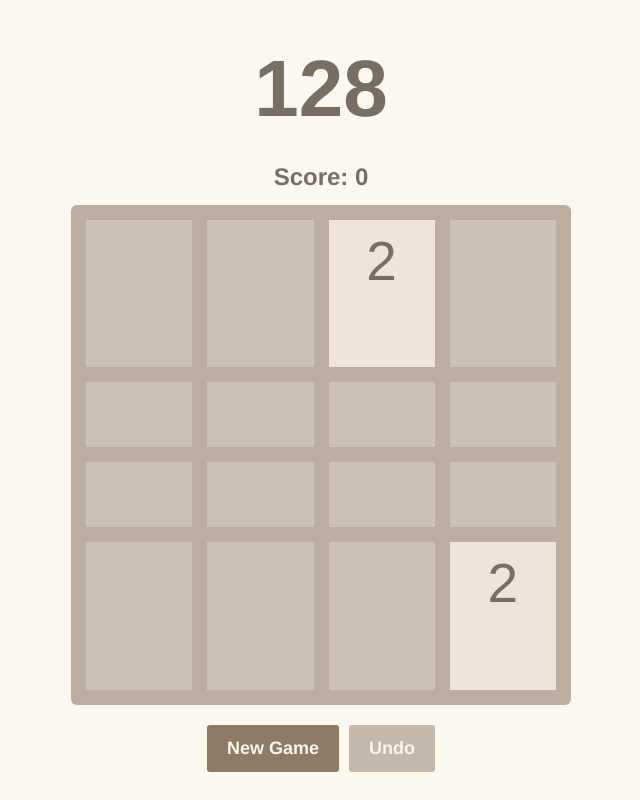
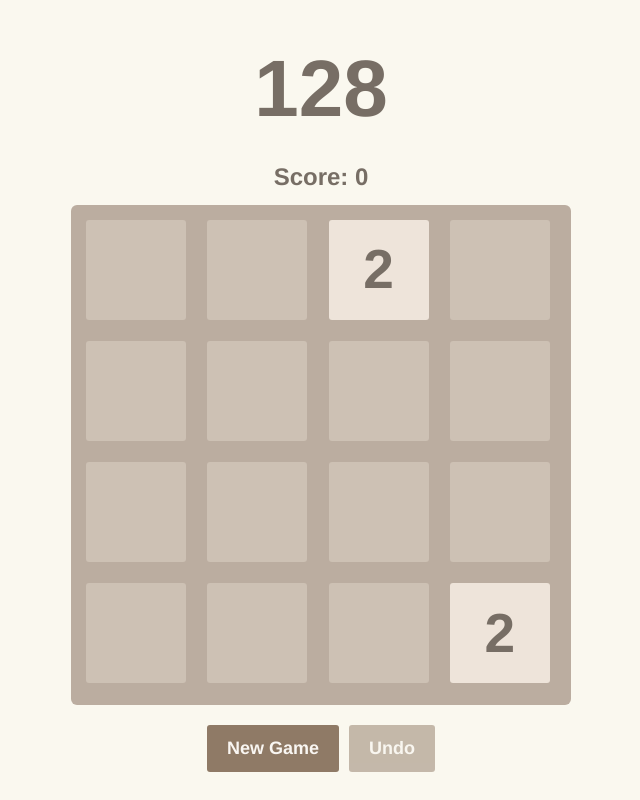
Before and after one commit to IceCandle/2048-clone, a React (Vite) app: page / in a window 1280 px wide. Shown: the whole page, without its empty margins (319-959 px from the left). Built offline with nearby package versions, Linux system fonts and the light colour scheme.

Commit message:
Resolve shrinking row

```diff
--- a/src/Tile.tsx
+++ b/src/Tile.tsx
@@ -7,7 +7,7 @@ interface TileProps {
 }
 
 const Tile: React.FC<TileProps> = ({ value }) => {
-  return <div className={`tile tile-${value}`}>{value !== 0 && value}</div>;
+  return <div className={`game-tile tile-${value}`}>{value !== 0 && value}</div>;
 };
 
 export default Tile;
```
